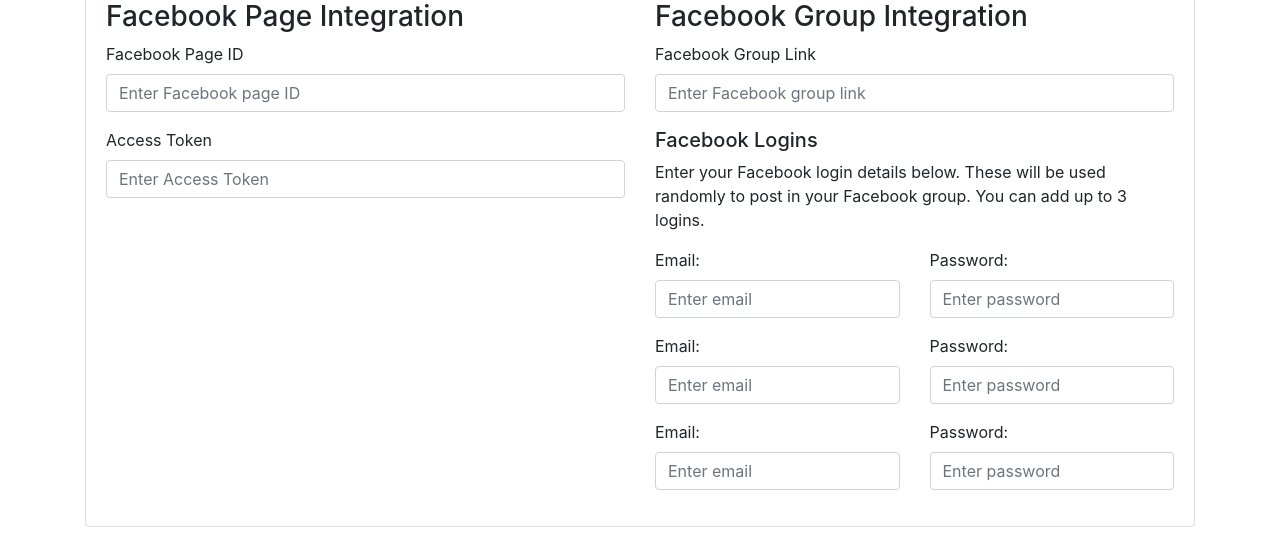
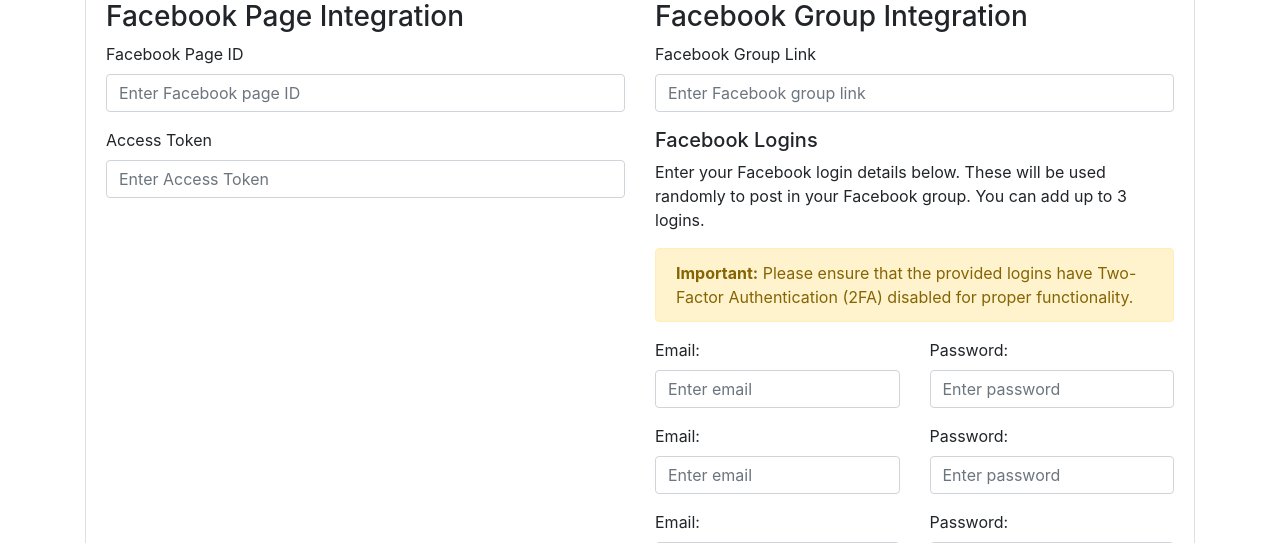
Before and after one commit to hkhan701/DealDynamo-deprecated, a Flask app: template templates/profile.html in a window 1280 px wide. Shown: the part 1413-1956 px from the top of the page. Run offline with Flask 3, Linux system fonts and the light colour scheme; the template is opened without the code that fills it, so the values that code supplies are empty; some libraries are stand-ins or nearby versions.

Commit message:
Add warning about disabling 2FA for Facebook logins

```diff
--- a/templates/profile.html
+++ b/templates/profile.html
@@ -191,6 +191,9 @@
                                         </div>
                                             <h5>Facebook Logins</h5>
                                             <p>Enter your Facebook login details below. These will be used randomly to post in your Facebook group. You can add up to 3 logins.</p>
+                                            <div class="alert alert-warning" role="alert">
+                                                <strong>Important:</strong> Please ensure that the provided logins have Two-Factor Authentication (2FA) disabled for proper functionality.
+                                            </div>
                                             <div class="row">
                                                 <div class="col-md-6">
                                                     <div class="form-group login">
```
